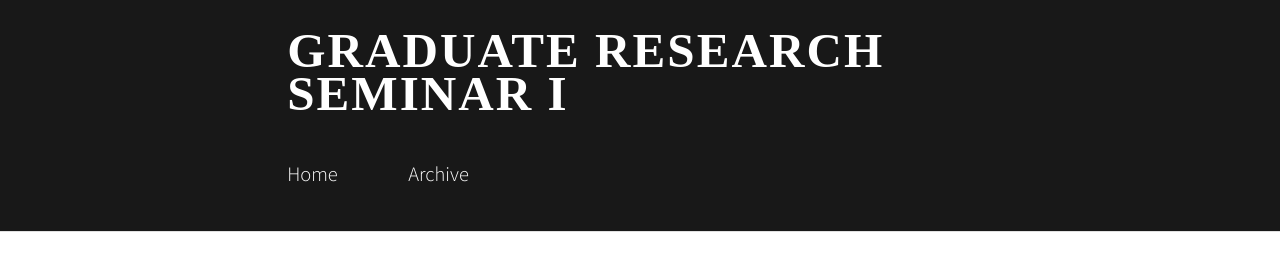
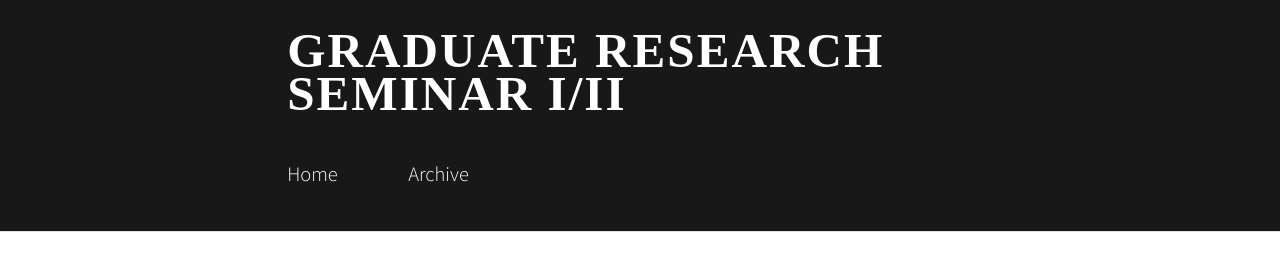
Before and after one commit to dwysocki/ASTP-601, a Jekyll site: the page built from index.html, in a window 1280 px wide and 900 px high. Shown: the top 268 px of the window. Built offline with Jekyll 4.4.1, drawn with Linux system fonts in a browser that asks for light colours; nearby versions of some CDN libraries; some web fonts are replaced; part of the change alters nothing that is shown.

```diff
--- a/_config.yml
+++ b/_config.yml
@@ -1,8 +1,8 @@
-title: "Graduate Research Seminar I"
+title: "Graduate Research Seminar I/II"
 author: "Daniel Wysocki"
-description: "My personal webpage for the Fall 2015 section of Graduate Research Seminar (ASTP-601) at RIT."
-url: "http://dwysocki.github.io/ASTP-601"
-baseurl: "/ASTP-601"
+description: "My personal webpage for the 2015-2016 sections of Graduate Research Seminar (ASTP-601/602) at RIT."
+url: "http://dwysocki.github.io/ASTP-601-602"
+baseurl: "/ASTP-601-602"
 
 style:
 #    body: "whitesmoke"
```
